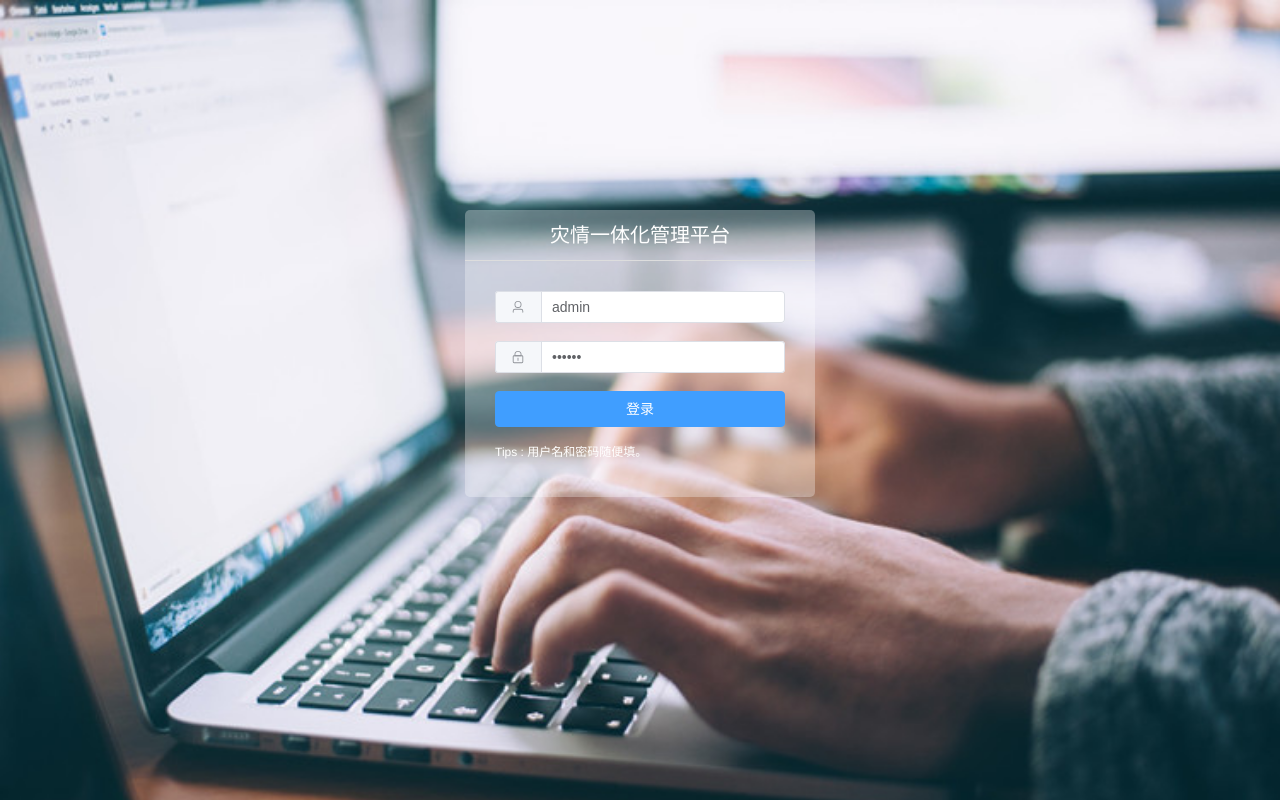
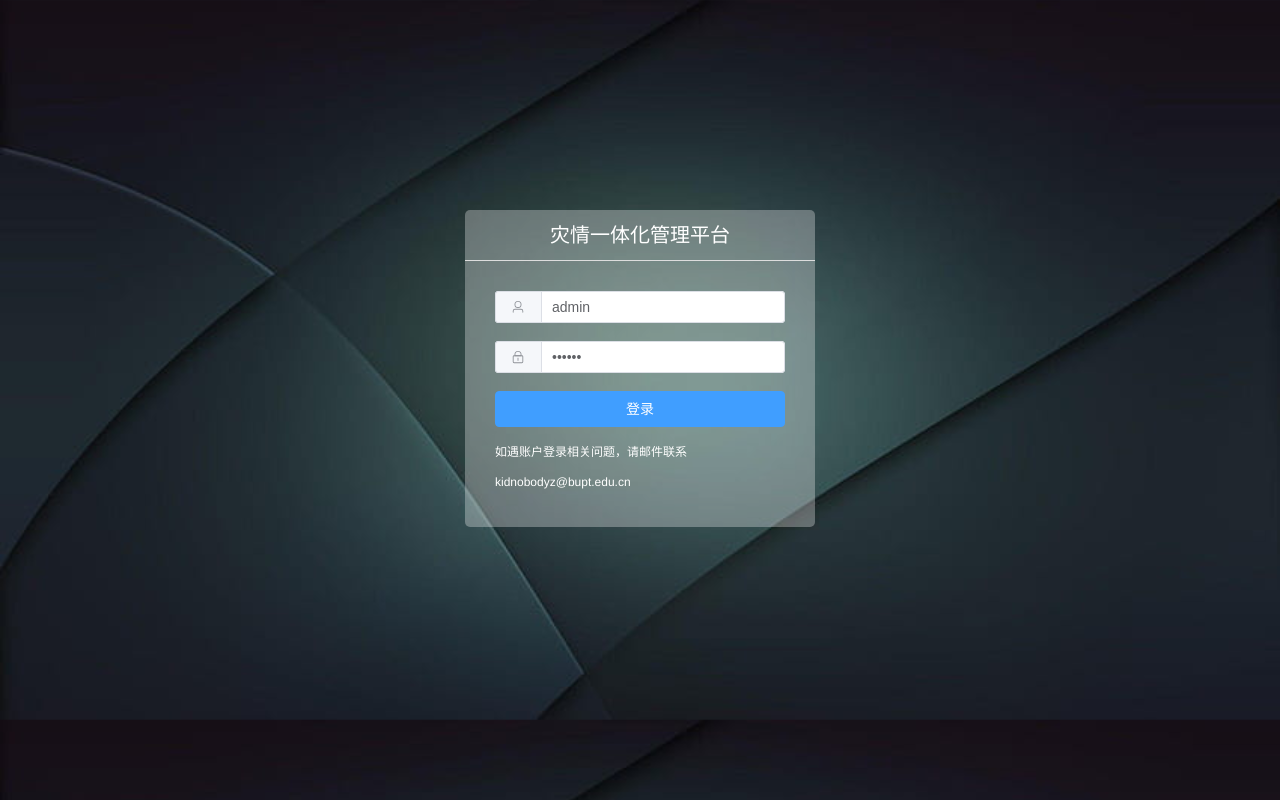
Before and after one commit to FGinfinite/MSHD, a Vue app: page /#/login in a window 1280 px wide. Built offline with nearby package versions, Linux system fonts and the light colour scheme; a small style sheet from the web is missing.

Commit message:
更新修复了一些小BUG

```diff
--- a/src/views/disaterinform.vue
+++ b/src/views/disaterinform.vue
@@ -174,7 +174,7 @@ onMounted(async() => {
 async function fetchDataAndRender() {
   try {
     const district = getSmallestDistrict(getSmallestDistrict(address.value));
-    const response = await axios.get(`http://localhost:7999/mshd/district/fetchDistrictData/${district}`);
+    const response = await axios.get(`http://10.29.52.19:7999/mshd/district/fetchDistrictData/${district}`);
     map_data.bounds = response.data.features.map(feature => feature.geometry.coordinates)[0];
     console.log("bounds:", bounds);
     return response;
--- a/src/views/login.vue
+++ b/src/views/login.vue
@@ -25,7 +25,7 @@
 				<div class="login-btn">
 					<el-button type="primary" @click="submitForm(login)">登录</el-button>
 				</div>
-				<p class="login-tips">Tips : 用户名和密码随便填。</p>
+				<p class="login-tips">如遇账户登录相关问题，请邮件联系kidnobodyz@bupt.edu.cn</p>
 			</el-form>
 		</div>
 	</div>
```
Also changed, not shown: src/assets/img/login-bg.jpg.
